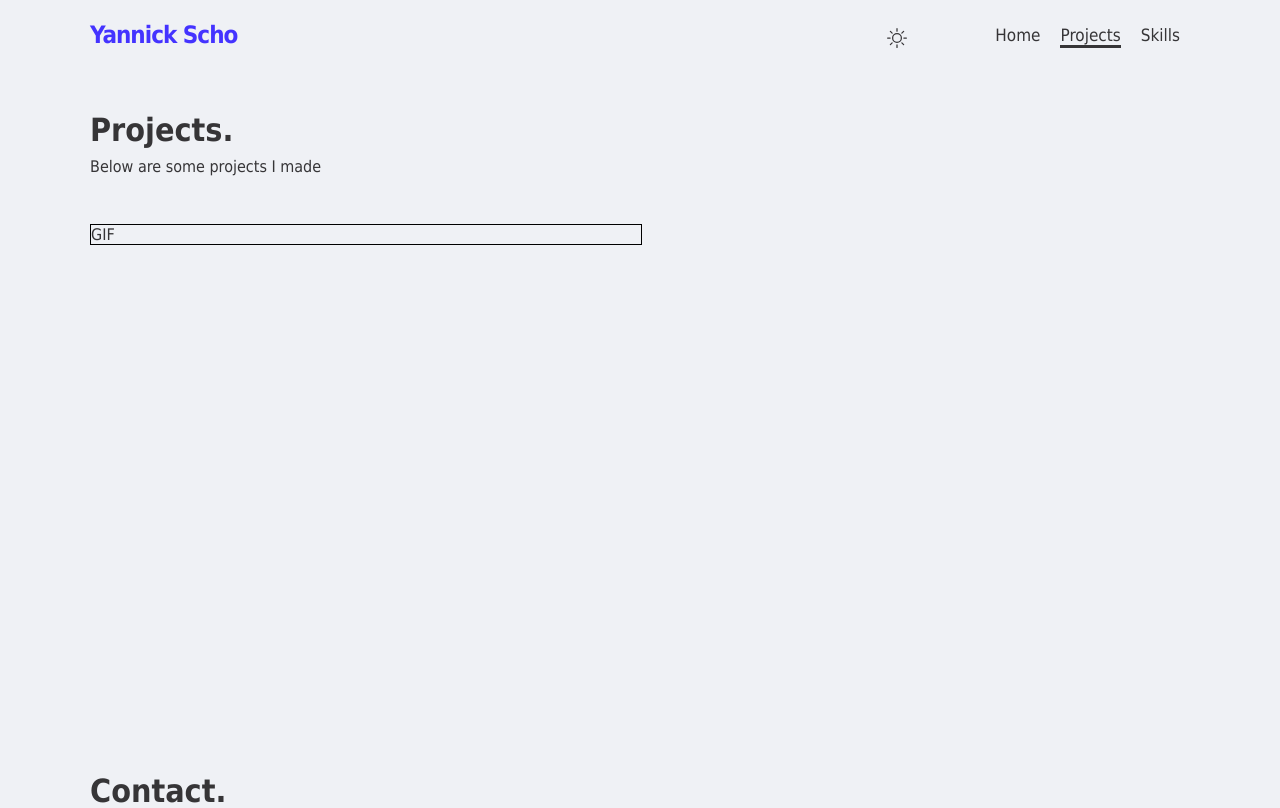
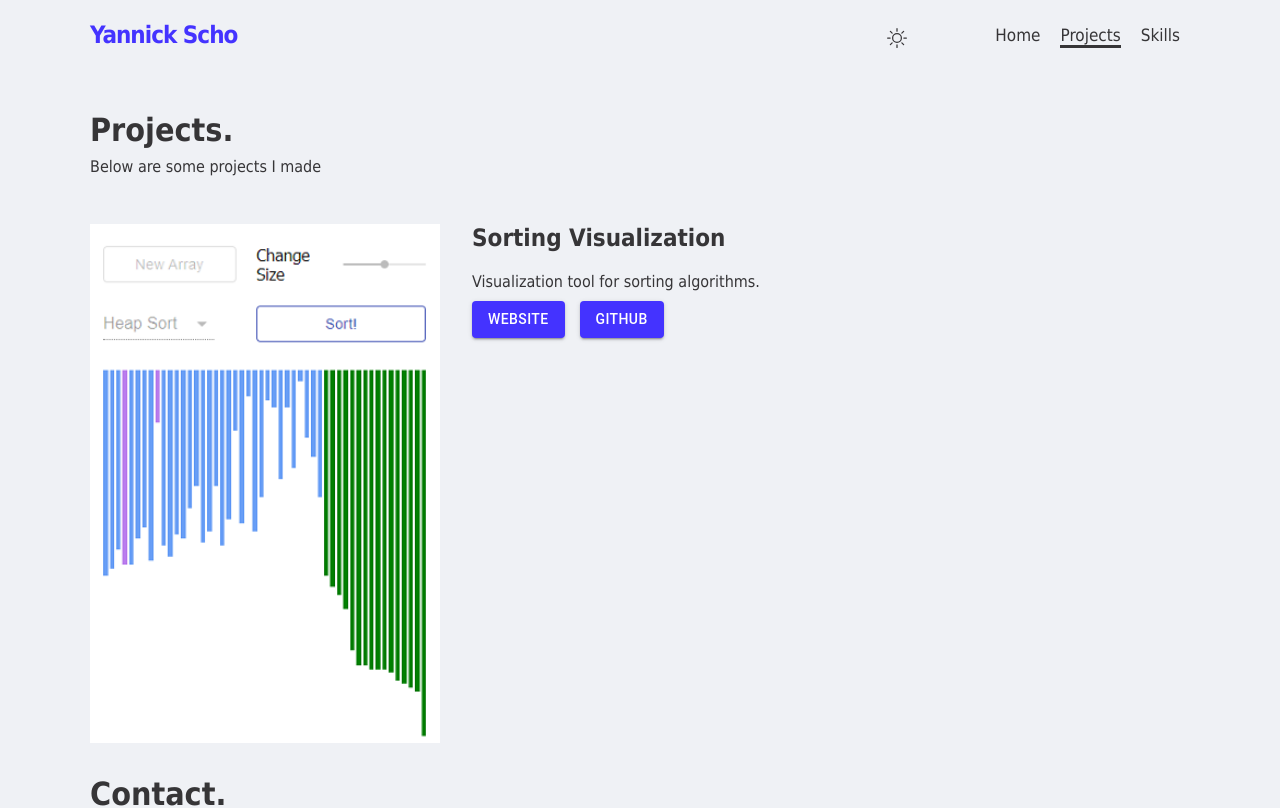
Before and after one commit to schoyannick/portfolio, a Next.js app: page /projects in a window 1280 px wide. Shown: the top 808 px of the page. Built offline with nearby package versions, Linux system fonts and the light colour scheme.

Commit message:
:construction: Add sorting-visualization

```diff
--- a/src/components/projects-component/ProjectsComponent.tsx
+++ b/src/components/projects-component/ProjectsComponent.tsx
@@ -1,10 +1,30 @@
+import { createTheme, ThemeProvider } from '@material-ui/core';
 import React from 'react';
+import { useSelector } from 'react-redux';
 import { PROJECT_DATA } from '../../constants/projectData';
+import { ColorTheme } from '../../redux/app/actions';
+import { getColorTheme } from '../../redux/app/selectors';
+import { darkTheme, lightTheme } from '../../utils/globalStyles';
 import Project from './project/Project';
 
 import { StyledProjectsComponentHeader, StyledProjectsComponentIntro, StyledProjectsComponentWrapper, StyledProjectsWrapper } from './StyledProjectsComponent';
 
-const ProjectsComponent: React.FC = () => (
+const ProjectsComponent: React.FC = () => {
+
+    const colorTheme = useSelector(getColorTheme);
+
+    const theme = createTheme({
+        palette: {
+            primary: {
+                main: colorTheme === ColorTheme.LIGHT ? lightTheme.primary : darkTheme.primary,
+            },
+        },
+    });
+
+    return (
+        <ThemeProvider
+            theme={theme}
+        >
             <StyledProjectsComponentWrapper>
                 <StyledProjectsComponentHeader>
                     Projects.
@@ -24,7 +44,9 @@ const ProjectsComponent: React.FC = () => (
                 </StyledProjectsWrapper>
 
             </StyledProjectsComponentWrapper>
+        </ThemeProvider>
     );
+};
 
 ProjectsComponent.displayName = 'ProjectsComponent';
 
--- a/src/components/projects-component/StyledProjectsComponent.ts
+++ b/src/components/projects-component/StyledProjectsComponent.ts
@@ -14,11 +14,4 @@ export const StyledProjectsComponentIntro = styled.p`
 
 export const StyledProjectsWrapper = styled.div`
     margin-top: 3em;
-    display: grid;
-    grid-template-columns: repeat(2, 1fr);
-    row-gap: 50px;
-
-    @media only screen and (max-width: 400px) {
-        grid-template-columns: 1fr;
-    }
 `;
--- a/src/components/projects-component/project/Project.tsx
+++ b/src/components/projects-component/project/Project.tsx
@@ -1,12 +1,15 @@
+import { Button } from '@material-ui/core';
 import PropTypes, { InferProps } from 'prop-types';
 import React from 'react';
-import { StyledProject, StyledProjectGif } from './StyledProject';
+
+import { StyledContent, StyledImage, StyledProject, StyledProjectAnchor, StyledProjectButtonWrapper, StyledProjectDescription, StyledProjectName } from './StyledProject';
 
 const propTypes = {
     title: PropTypes.string.isRequired,
     url: PropTypes.string.isRequired,
     description: PropTypes.string.isRequired,
     github: PropTypes.string.isRequired,
+    image: PropTypes.string.isRequired,
 };
 
 const Project: React.FC<InferProps<typeof propTypes>> = ({
@@ -14,18 +17,50 @@ const Project: React.FC<InferProps<typeof propTypes>> = ({
     url,
     description,
     github,
-}) => {
-    console.log('');
+    image,
+}) => (
+    <StyledProject>
+        <StyledImage
+            src={image}
+            alt="sorting-visualization"
+        />
+        <StyledContent>
+            <StyledProjectName>{title}</StyledProjectName>
+            <StyledProjectDescription>{description}</StyledProjectDescription>
 
-    return (
-        <StyledProject>
-            <StyledProjectGif>
-                GIF
-            </StyledProjectGif>
+            <StyledProjectButtonWrapper>
+                <StyledProjectAnchor
+                    href={url}
+                    target="_blank"
+                    rel="noreferrer"
+                >
+                    <Button
+                        variant="contained"
+                        color="primary"
+                        style={{
+                            marginRight: '15px',
+                        }}
+                    >
+                        Website
+                    </Button>
+                </StyledProjectAnchor>
 
-        </StyledProject>
-    );
-};
+                <StyledProjectAnchor
+                    href={github}
+                    target="_blank"
+                    rel="noreferrer"
+                >
+                    <Button
+                        variant="contained"
+                        color="primary"
+                    >
+                        Github
+                    </Button>
+                </StyledProjectAnchor>
+            </StyledProjectButtonWrapper>
+        </StyledContent>
+    </StyledProject>
+);
 
 Project.propTypes = propTypes;
 
--- a/src/components/projects-component/project/StyledProject.tsx
+++ b/src/components/projects-component/project/StyledProject.tsx
@@ -2,10 +2,31 @@ import styled from 'styled-components';
 
 export const StyledProject = styled.div`
     width: 100%;
-    border: 1px solid black;
     display: flex;
 `;
 
-export const StyledProjectGif = styled.div`
-    width: 100%;
+export const StyledImage = styled.img`
+    width: 50%;
+    max-width: 350px;
 `;
+
+export const StyledContent = styled.div`
+    margin-left: 2em;
+`;
+
+export const StyledProjectName = styled.h2`
+    margin-top: 0;
+`;
+
+export const StyledProjectDescription = styled.div`
+
+`;
+
+export const StyledProjectButtonWrapper = styled.div`
+    display: flex;
+    margin-top: 10px;
+`;
+
+export const StyledProjectAnchor = styled.a`
+    text-decoration: none;
+`;
--- a/src/constants/projectData.ts
+++ b/src/constants/projectData.ts
@@ -2,7 +2,8 @@ export const PROJECT_DATA = [
     {
         title: 'Sorting Visualization',
         url: 'https://sorting-visualization.yscho.dev',
-        description: '',
+        description: 'Visualization tool for sorting algorithms.',
         github: 'https://github.com/schoyannick/sorting-visualization',
+        image: '/sorting-visualization.png',
     },
 ];
```
Also changed, not shown: public/sorting-visualization.PNG (added). Lines whose indentation alone changed are shown as unchanged.
